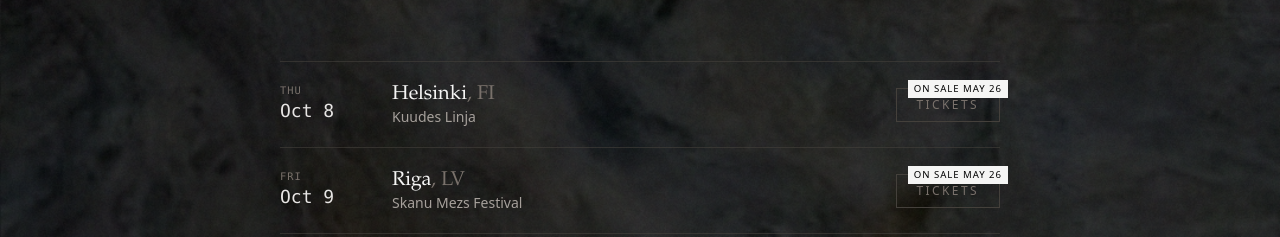
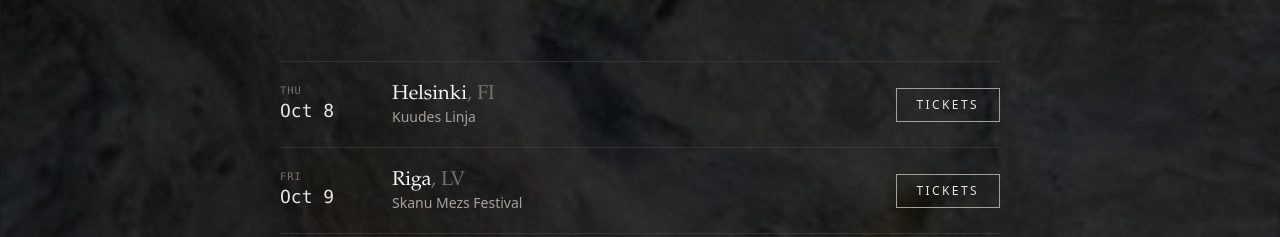
Before and after one commit to nmcmaster/krallicetour-astro, an Astro site: page / in a window 1280 px wide. Shown: the part 563-800 px from the top of the page. Built offline with nearby package versions, Linux system fonts and the light colour scheme; Astro itself is replaced by a stand-in of ours.

Commit message:
for sale

```diff
--- a/src/pages/index.astro
+++ b/src/pages/index.astro
@@ -40,14 +40,20 @@ const dates = getTourDates();
                 <p class="text-sm text-stone-400 truncate">{d.venue}</p>
               </div>
 
-              <div class="relative inline-block">
+              {d.url ? (
+                <a
+                  href={d.url}
+                  target="_blank"
+                  rel="noopener noreferrer"
+                  class="block border border-stone-400 px-3 md:px-5 py-2 text-[0.7rem] md:text-xs uppercase tracking-[0.2em] text-stone-200 hover:bg-stone-100 hover:text-black transition-colors"
+                >
+                  Tickets
+                </a>
+              ) : (
                 <span class="block border border-stone-700 px-3 md:px-5 py-2 text-[0.7rem] md:text-xs uppercase tracking-[0.2em] text-stone-500">
-                  Tickets
+                  Soon
                 </span>
-                <span class="absolute -top-2 -right-2 bg-stone-100 text-black text-[0.55rem] md:text-[0.6rem] uppercase tracking-[0.1em] px-1.5 py-0.5 whitespace-nowrap">
-                  On sale May 26
-                </span>
-              </div>
+              )}
             </li>
           ))}
         </ul>
```
